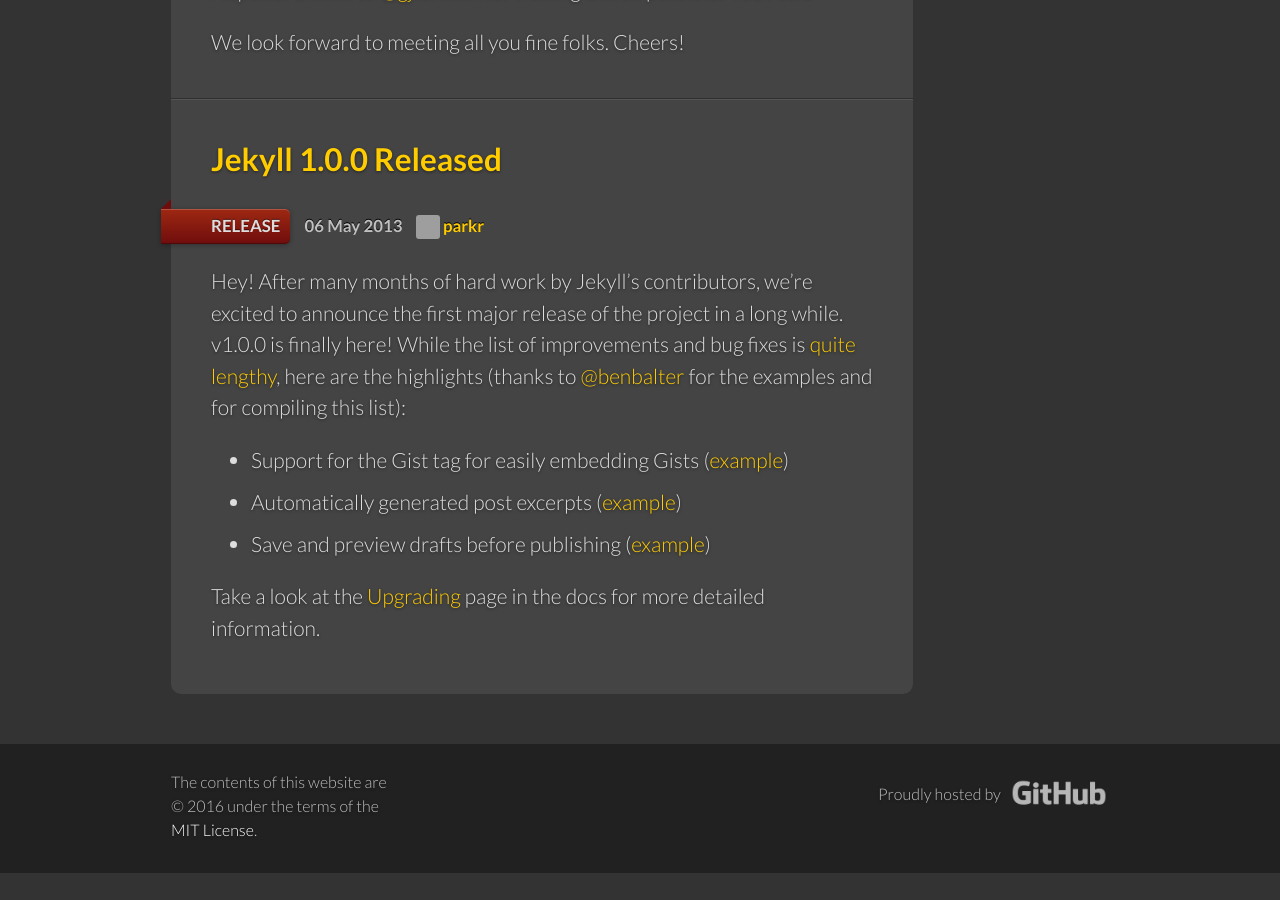
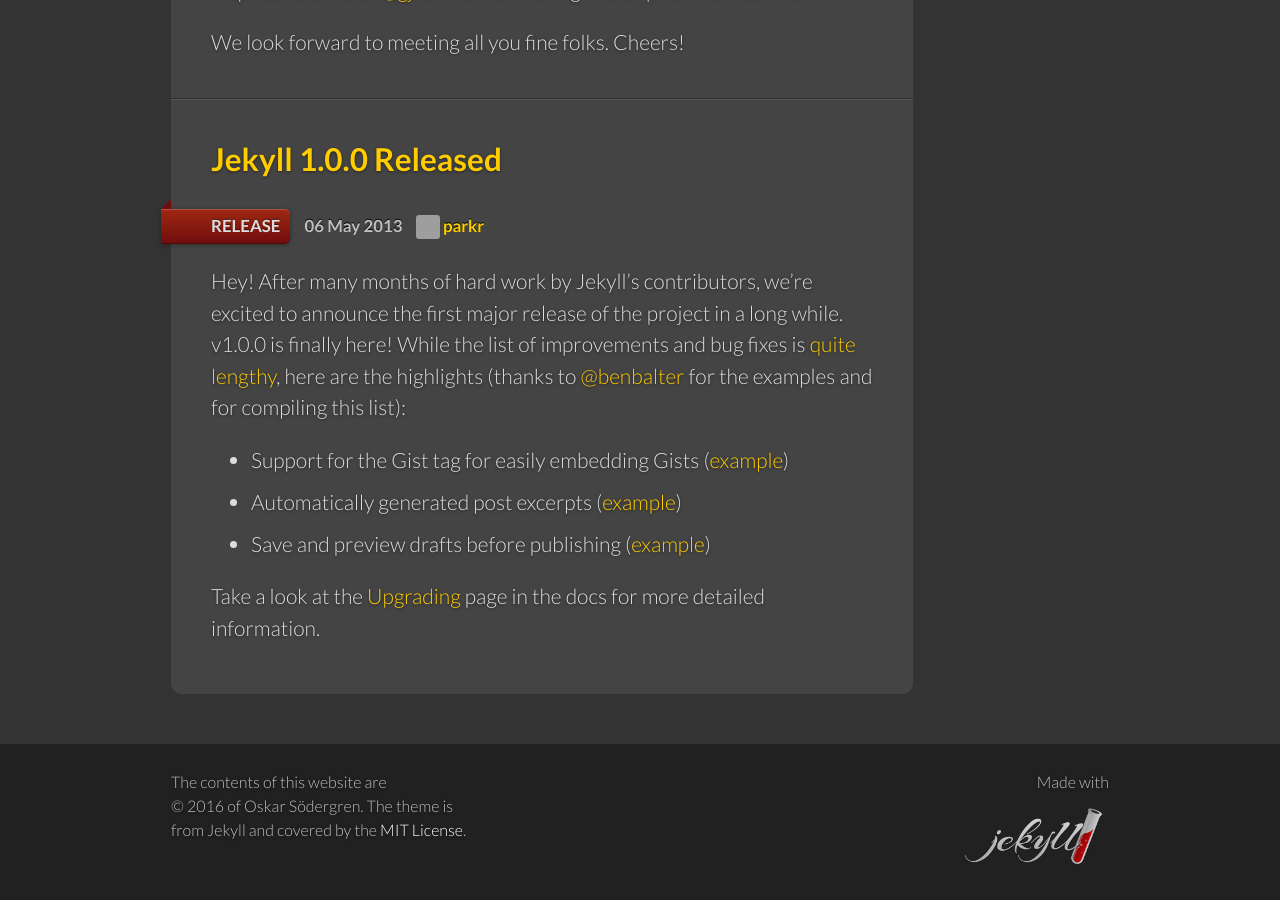
Before and after one commit to rubicus/rubicus.github.io, a Jekyll site: the page built from index.html, in a window 1280 px wide and 900 px high, scrolled down 4224 px. Built offline with Jekyll 4.4.1, drawn with Linux system fonts in a browser that asks for light colours; before the commit the page ends 5097 px from its top, so only the background shows below that; grey boxes are pictures that could not be loaded.

Commit message:
Customized footer to suite me
copyright notice and link to jekyll.

```diff
--- a/_config.yml
+++ b/_config.yml
@@ -16,7 +16,7 @@
 
 name: "Rubicus' blog"
 description: Transform your plain text into static websites and blogs
-url: http://jekyllrb.com
+url: rubicus.github.io
 
 gems:
   - jekyll-feed
--- a/_includes/footer.html
+++ b/_includes/footer.html
@@ -1,13 +1,14 @@
 <footer role="contentinfo">
   <div class="grid">
     <div class="unit one-third center-on-mobiles">
-      <p>The contents of this website are <br />&copy;&nbsp;{{ site.time | date: '%Y' }} under the terms of the <a href="{{ site.repository }}/blob/master/LICENSE">MIT&nbsp;License</a>.</p>
+        <p>The contents of this website are <br />&copy;&nbsp;{{ site.time | date: '%Y' }} of Oskar Södergren.
+            The theme is from Jekyll and covered by the <a href="{{ site.repository }}/blob/master/LICENSE">MIT&nbsp;License</a>.</p>
     </div>
     <div class="unit two-thirds align-right center-on-mobiles">
       <p>
-        Proudly hosted by
-        <a href="https://github.com">
-          <img src="/img/footer-logo.png" width="100" height="30" alt="GitHub • Social coding">
+        Made with<br />
+        <a href="https://jekyllrb.com/">
+          <img src="/img/logo-2x.png" width="150" height="69" alt="Jekyll">
         </a>
       </p>
     </div>
```
